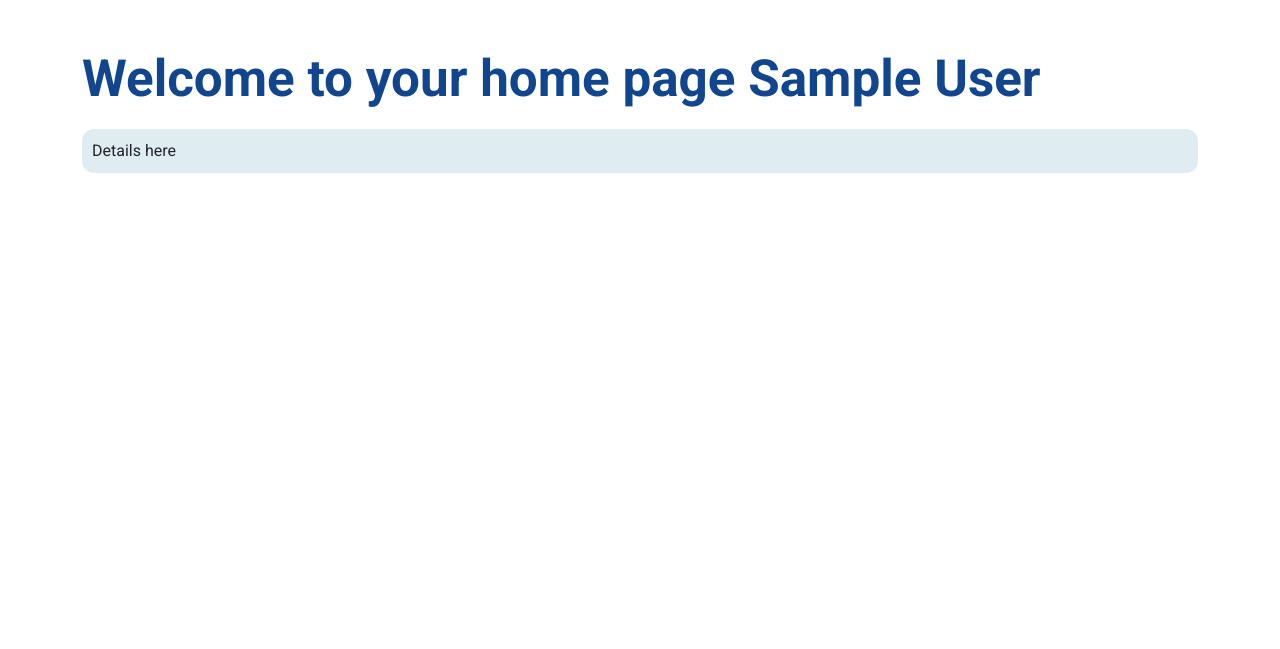
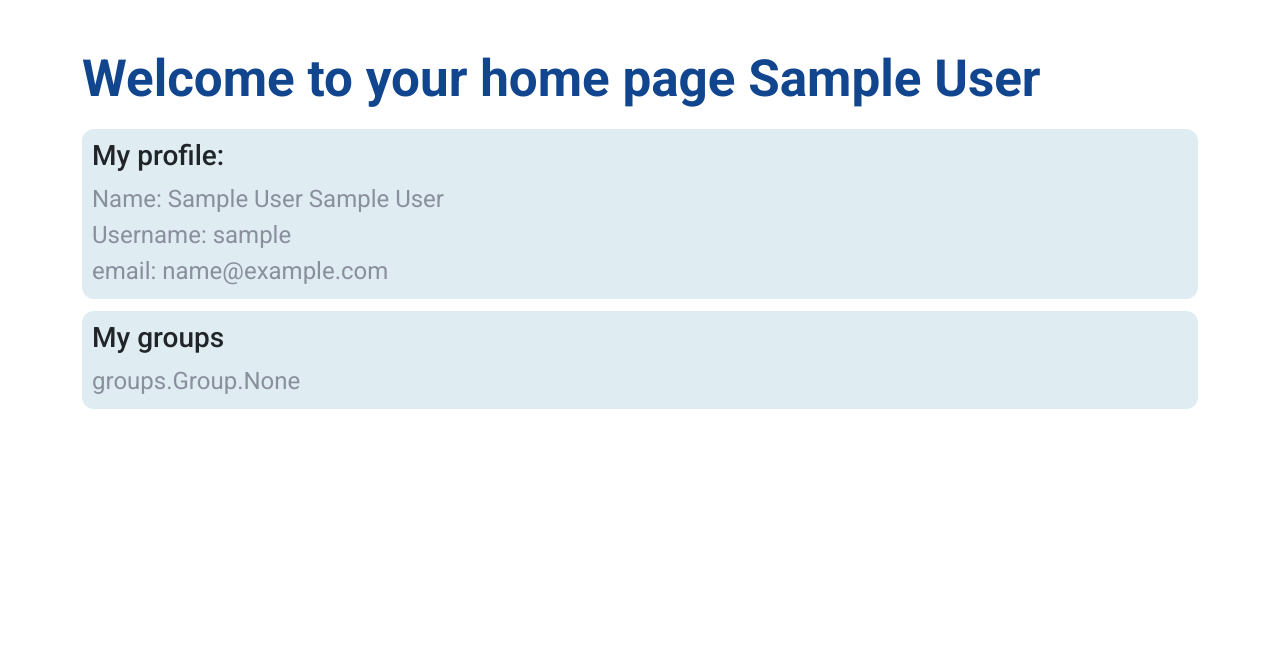
Before and after one commit to Merley-North-Digital-Walking-Group/walking-app, a Django app: page /user_homepage/1/ in a window 1280 px wide. Shown: the part 69-718 px from the top of the page. Run offline with Django 3.2, Linux system fonts and the light colour scheme; tables that the repository leaves empty hold one stand-in row (values such as "Sample post"); some libraries are stand-ins or nearby versions.

Commit message:
Adds fields to user_homepage

```diff
--- a/users/templates/users/user_homepage.html
+++ b/users/templates/users/user_homepage.html
@@ -9,11 +9,14 @@
     </h2>
 
     <div class="walk-container">
-        Details here
-
+        <h3>My profile:</h3>
+        <P>Name: {{ user.name_first }} {{user.name_last }}</P>
+        <P>Username: {{ user.username_handle }}</P>
+        <P>email: {{ user.email }}</P>
     </div>
-
-
+    <div class="walk-container">
+        <h3>My groups</h3>
+        <P> {{ user.group }} </P>
 
     </div>
 
```
